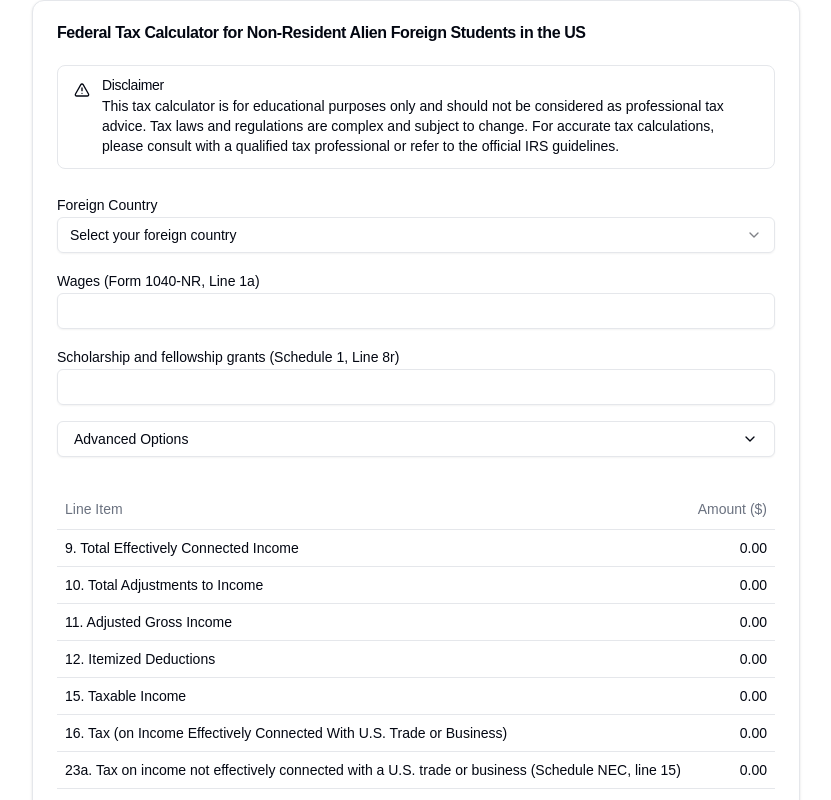
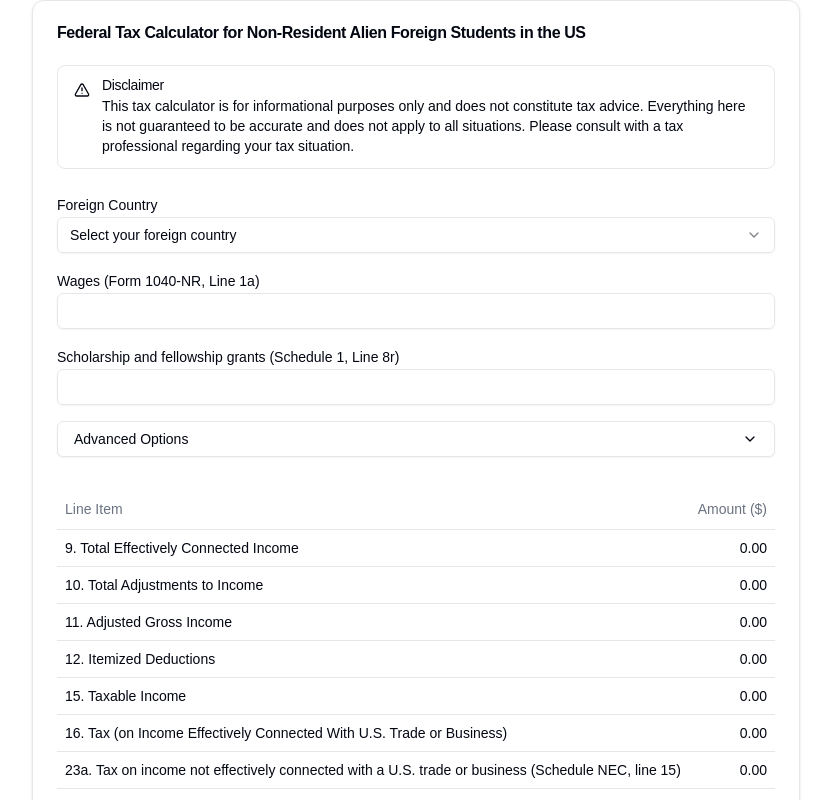
Before and after one commit to aahei/fstaxcalculator, a Next.js app: page / in a window 1280 px wide. Shown: the top 800 px of the page, without its empty margins (224-1055 px from the left). Built offline with nearby package versions, Linux system fonts and the light colour scheme.

Commit message:
update disclaimer

```diff
--- a/app/tax-calculator.tsx
+++ b/app/tax-calculator.tsx
@@ -328,9 +328,9 @@ export default function TaxCalculator() {
             <AlertTriangle className="h-4 w-4" />
             <AlertTitle>Disclaimer</AlertTitle>
             <AlertDescription>
-              This tax calculator is for educational purposes only and should not be considered as professional tax
-              advice. Tax laws and regulations are complex and subject to change. For accurate tax calculations, please
-              consult with a qualified tax professional or refer to the official IRS guidelines.
+              This tax calculator is for informational purposes only and does not constitute tax advice.
+              Everything here is not guaranteed to be accurate and does not apply to all situations.
+              Please consult with a tax professional regarding your tax situation.
             </AlertDescription>
           </Alert>
           <form className="space-y-4 mb-8" onSubmit={(e) => e.preventDefault()}>
```
Also changed, not shown: 1 other file (tests, documents, lock files or other folders).
